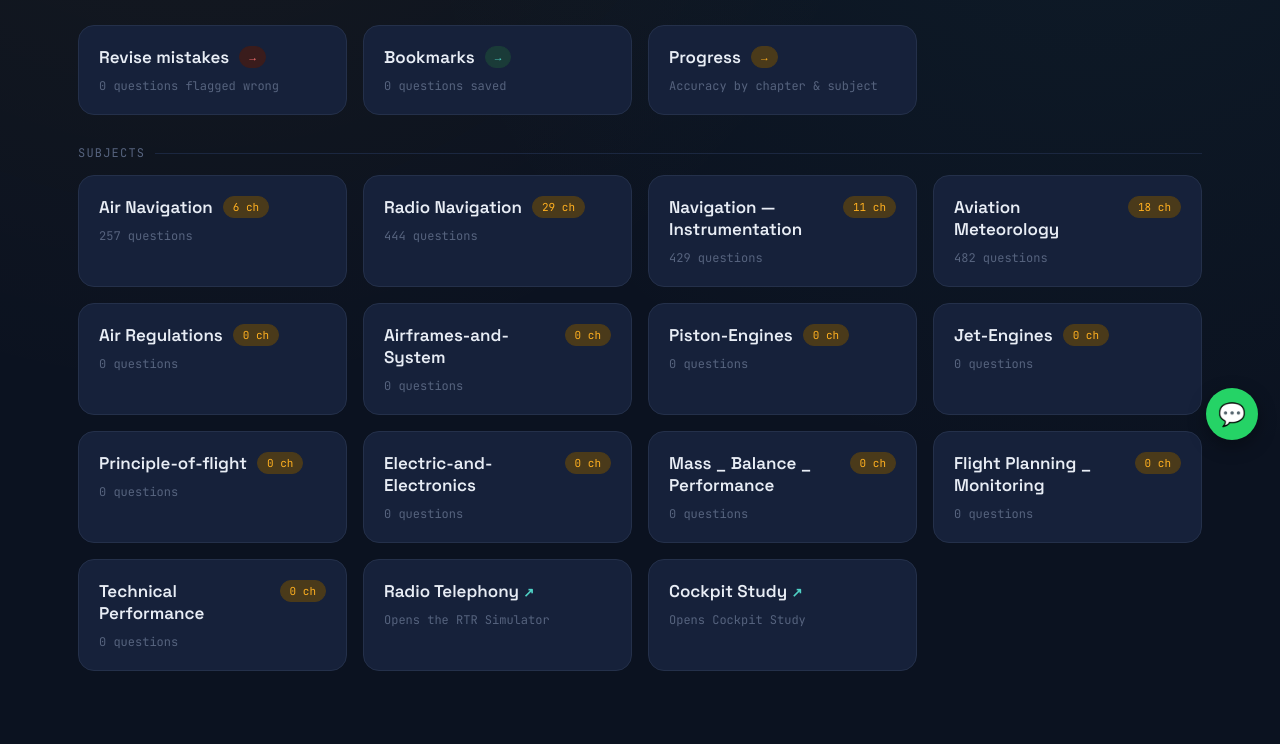
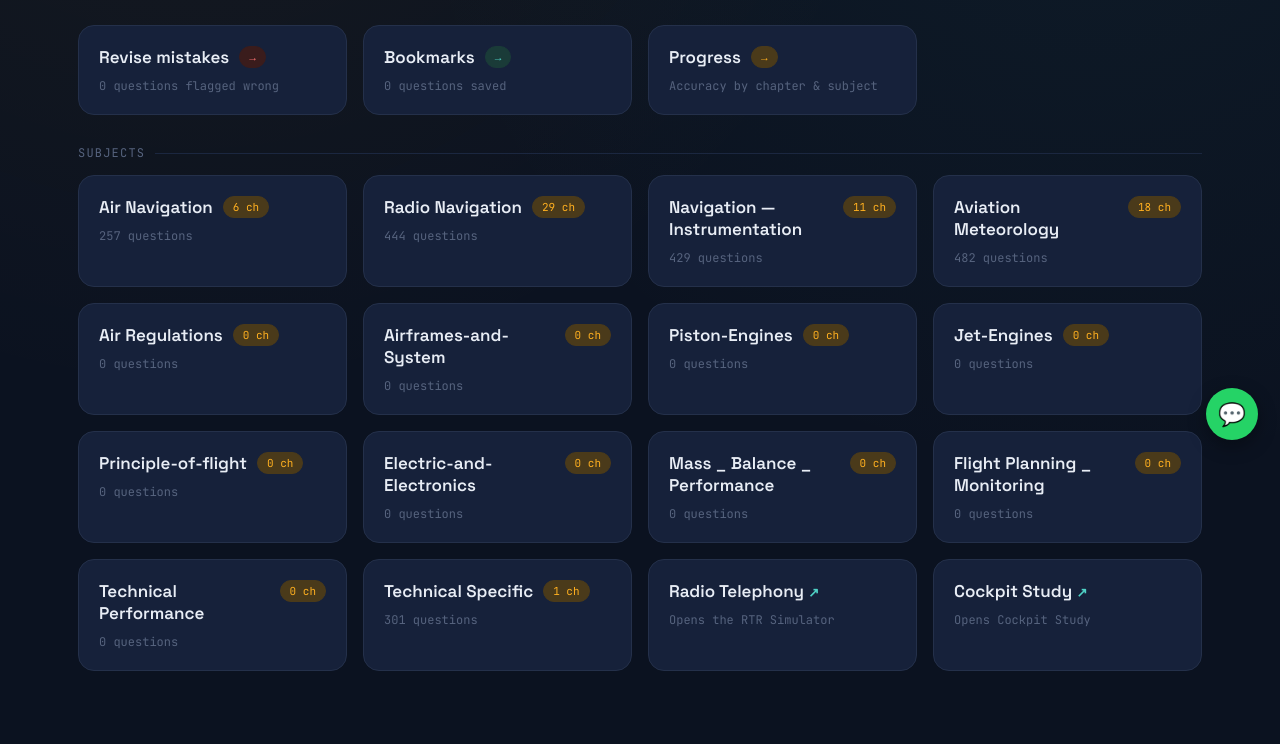
Before and after one commit to RuthreshwaranM/DGCA-Qns-Bank, a plain HTML site: page index.html in a window 1280 px wide. Shown: the part 338-1082 px from the top of the page. Drawn offline with Linux system fonts and the light colour scheme.

Commit message:
Update index.html

```diff
--- a/index.html
+++ b/index.html
@@ -66,6 +66,7 @@
 <script src="data/mass-balance-performance.js"></script>
 <script src="data/flight-planning-monitoring.js"></script>
 <script src="data/technical-performance.js"></script>
+<script src="data/technical-specific.js"></script>
 <script src="data/radio-telephony.js"></script>
 <script src="data/cockpit-study.js"></script>
 
```
